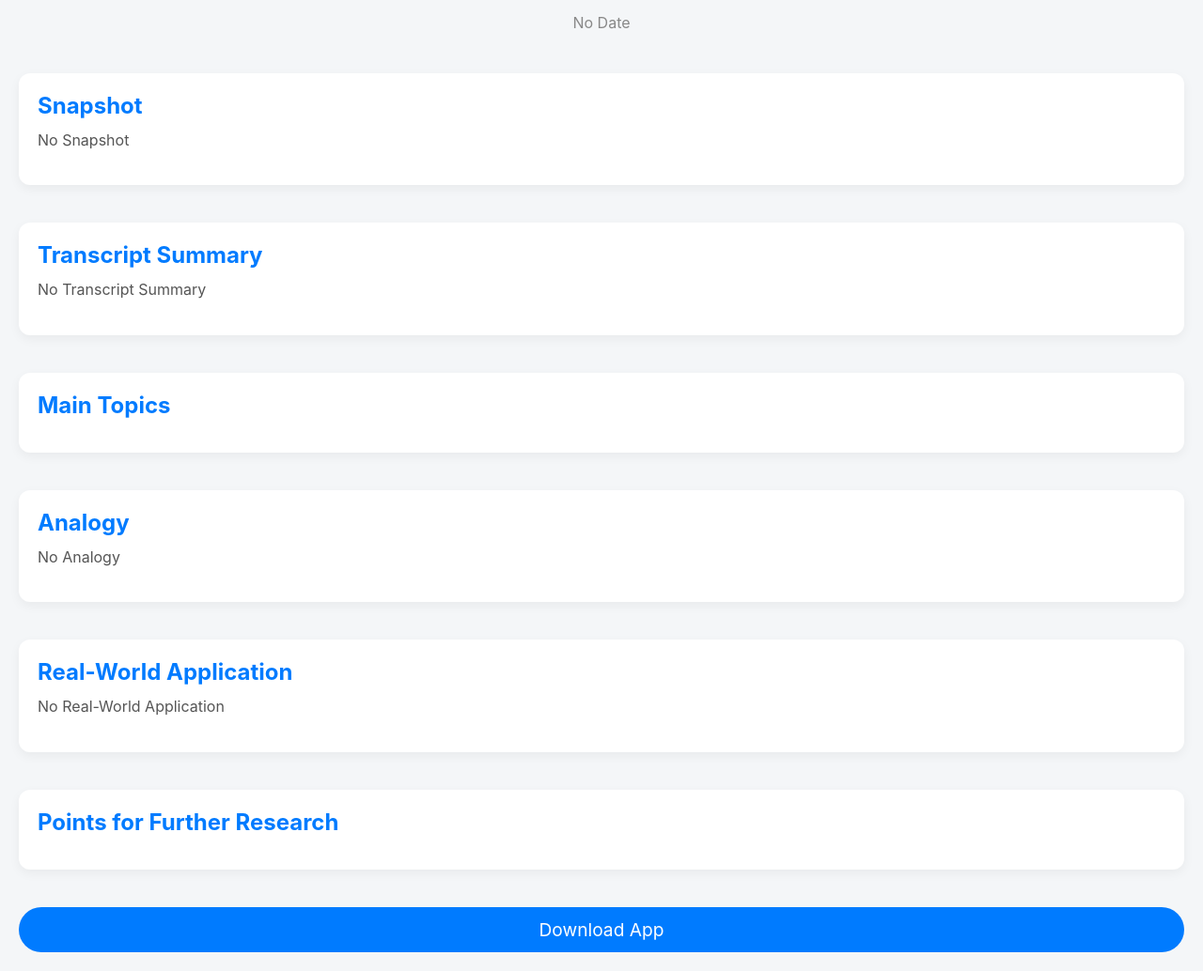
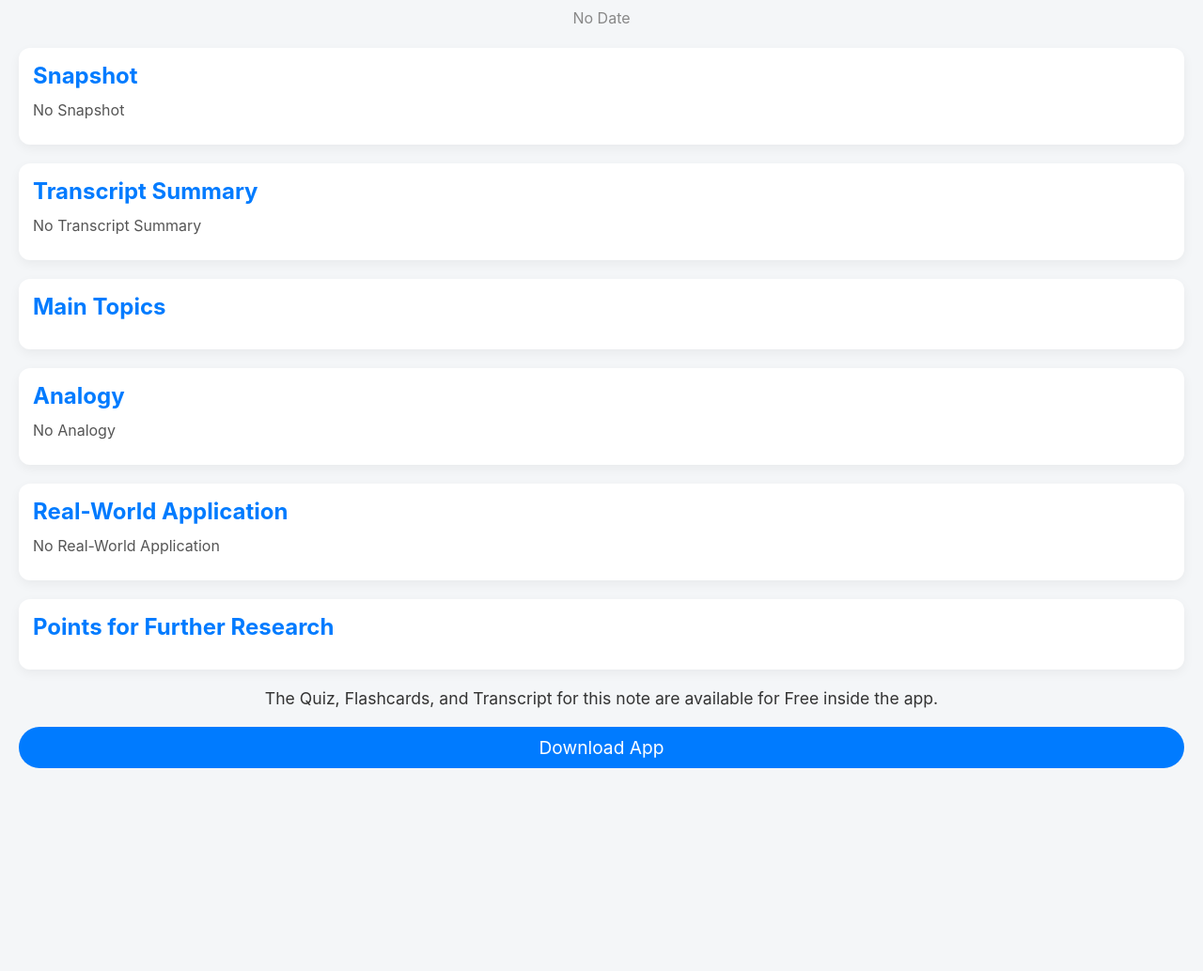
Before and after one commit to AustinFirestone/solo-website, a plain HTML site: page sharedNote.html in a window 1280 px wide. Shown: the part 62-1096 px from the top of the page at 94% size. After the commit the page ends 900 px from the top, so only its background shows below. Drawn offline with Linux system fonts and the light colour scheme.

Commit message:
Update sharedNote.html

```diff
--- a/sharedNote.html
+++ b/sharedNote.html
@@ -14,12 +14,12 @@
         }
 
         h1, h2, p {
-            margin: 0 0 15px;
+            margin: 0 0 10px; /* Shortened the space between elements */
         }
 
         header {
             text-align: center;
-            margin-bottom: 40px;
+            margin-bottom: 20px; /* Reduced space between date and widgets */
         }
 
         header h1 {
@@ -36,9 +36,9 @@
         section {
             background-color: #fff;
             border-radius: 12px;
-            padding: 20px;
+            padding: 15px; /* Reduced padding for a tighter layout */
             box-shadow: 0 4px 12px rgba(0, 0, 0, 0.05);
-            margin-bottom: 40px;
+            margin-bottom: 20px; /* Shortened space between sections */
         }
 
         h2 {
@@ -50,7 +50,7 @@
 
         p {
             font-size: 1rem;
-            line-height: 1.6;
+            line-height: 1.5;
             color: #555;
         }
 
@@ -60,14 +60,14 @@
         }
 
         ul li {
-            margin-bottom: 10px;
+            margin-bottom: 5px;
         }
 
         .download-app {
             display: inline-block;
             background-color: #007BFF;
             color: white;
-            padding: 12px 20px;
+            padding: 10px 20px; /* Adjusted padding for a cleaner look */
             text-decoration: none;
             border-radius: 25px;
             font-size: 1.2rem;
@@ -80,6 +80,14 @@
         .download-app:hover {
             background-color: #0056b3;
         }
+
+        .app-promo {
+            text-align: center;
+            font-size: 1.1rem;
+            color: #333;
+            margin-top: 20px;
+        }
+
     </style>
 </head>
 <body>
@@ -121,6 +129,10 @@
             <!-- Points for further research will be injected here -->
         </ul>
     </section>
+
+    <div class="app-promo">
+        The Quiz, Flashcards, and Transcript for this note are available for Free inside the app.
+    </div>
 
     <a href="https://apps.apple.com/app/idYOUR_APP_ID" class="download-app">Download App</a>
 
```
